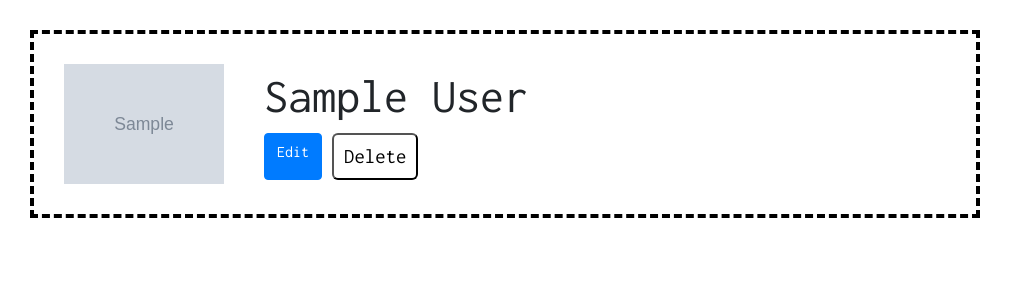
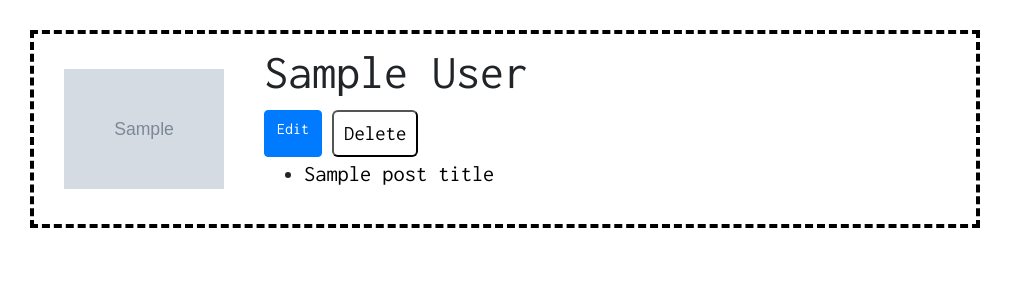
Before and after one commit to karlystark/flask-blogly, a Flask app: template templates/user_profile.html in a window 1280 px wide. Shown: the top 300 px of the page, without its empty margins (0-1013 px from the left). Run offline with Flask 3, Linux system fonts and the light colour scheme; tables that the repository leaves empty hold one stand-in row (values such as "Sample post"); the template is opened without the code that fills it: values that come from a table or form of the project are taken from there, most other values are stand-ins (such as "Sample title", 1, 10 or a date in 2020); grey boxes marked "Sample" are stand-in pictures.

Commit message:
working on part 2

```diff
--- a/app.py
+++ b/app.py
@@ -4,7 +4,7 @@ import os
 
 from flask import Flask, redirect, render_template, request
 from flask_debugtoolbar import DebugToolbarExtension
-from models import db, connect_db, User
+from models import db, connect_db, User, Post
 
 
 app = Flask(__name__)
@@ -71,10 +71,12 @@ def process_new_user():
 def show_user_profile(user_id):
     """Collects user data and renders user profile page."""
     user = User.query.get_or_404(user_id)
+    posts = user.posts
 
     return render_template('user_profile.html',
                            user=user,
-                           user_id=user_id)
+                           user_id=user_id,
+                           posts=posts)
 
 
 @app.get('/users/<int:user_id>/edit')
@@ -118,3 +120,67 @@ def delete_user_profile(user_id):
     db.session.commit()
 
     return redirect('/users')
+
+
+@app.get('/users/<int:user_id>/posts/new')
+def show_add_new_post_form(user_id):
+    """Add new post for current user"""
+
+    user = User.query.get_or_404(user_id)
+
+    return render_template('add_new_post_form.html',
+                            user=user,
+                            user_id=user_id)
+
+
+@app.post('/users/<int:user_id>/posts/new')
+def add_form_and_post_and_redirect(user_id):
+    """Display form and redirect on submission"""
+
+    title = request.form['title']
+    content = request.form['content']
+
+    new_post = Post(title=title, content=content, user_id=user_id)
+
+    db.session.add(new_post)
+    db.session.commit()
+
+    return redirect('/users/<int:user_id>')
+
+@app.get('/posts/<int:post_id>')
+def display_post(post_id):
+    """Displays post submitted from the form"""
+
+    post = Post.query.get_or_404(post_id)
+
+    return render_template('display_posts.html', post=post)
+
+
+@app.post('/posts/<int:post_id>/edit')
+def process_post_edits(post_id):
+    """Edits the post and updates the changes made"""
+
+    title = request.form['title']
+    content = request.form['content']
+
+    post = Post.query.get_or_404(post_id)
+
+    post.title = title
+    post.content = content
+
+    db.session.commit()
+
+    return redirect('/posts/<int:post_id>')
+
+
+@app.post('/posts/<int:post_id>/delete')
+def delete_user_post(post_id):
+    """Deletes posts from database on delete button click, redirects to
+    current user profile"""
+
+    post = Post.query.get_or_404(post_id)
+
+    db.session.delete(post)
+    db.session.commit()
+
+    return redirect('/users/<int:user_id>')
--- a/templates/user_edit_page.html
+++ b/templates/user_edit_page.html
@@ -4,7 +4,7 @@
 <h1 class="edit_title"> Edit a User</h1>
 
 <div id="form_container">
-  <form action="/users/{{ user.user_id }}/edit" method="POST" class="edit_form">
+  <form action="/users/{{ user_id }}/edit" method="POST" class="edit_form">
     <label for="">First Name</label>
     <input type="text" name="firstname" value="{{ user.first_name }}">
 
@@ -16,6 +16,7 @@
 
 
     <button onclick="location.href='/users'">Cancel</button>
+
     <button type="submit">Save</button>
   </form>
 </div>
--- a/templates/user_profile.html
+++ b/templates/user_profile.html
@@ -14,6 +14,13 @@
       <button type="submit" class="delete_btn">Delete</button>
     </form>
   </div>
+
+  <ul>
+    {% for post in posts %}
+      <li><a href="/posts/{{ post_id }}">{{ post_title }}</a></li>
+    {% endfor %}
+  </ul>
+
 </div>
 </div>
 {% endblock %}
```
Also changed, not shown: models.py (+35 -1 lines), templates/add_new_post_form.html (added, +18 -0 lines), templates/display_posts.html (added, +18 -0 lines).
